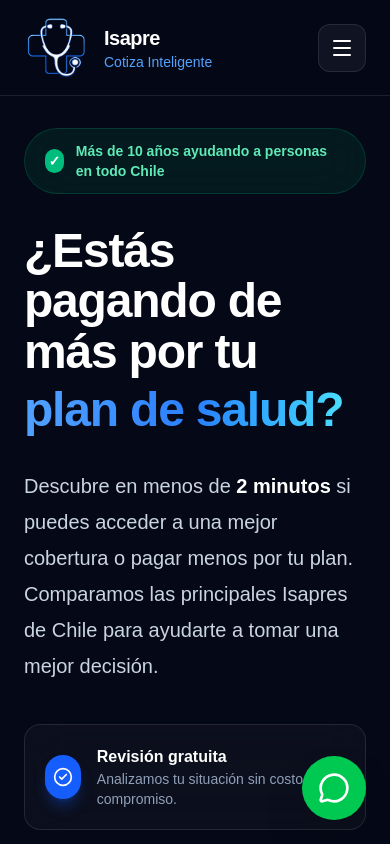
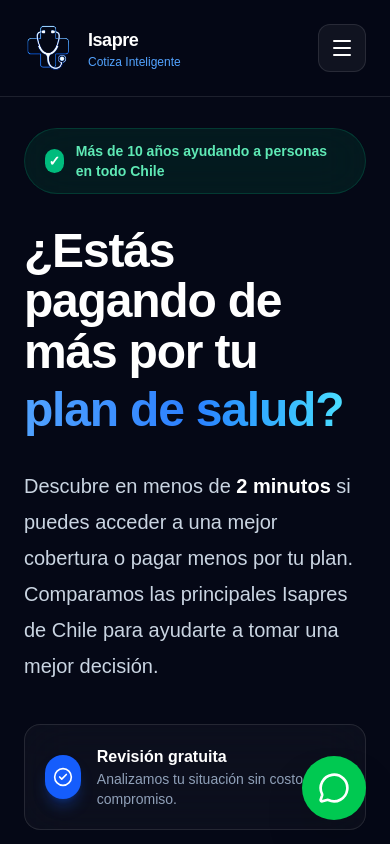
Before and after one commit to isaprecotizainteligente-hub/isapre-cotiza-inteligente, a Next.js app: page / in a window 390 px wide. Shown: the top 844 px of the page. Built offline with nearby package versions, Linux system fonts and the light colour scheme.

Commit message:
ajuste navbar movil

```diff
--- a/components/home/Navbar.tsx
+++ b/components/home/Navbar.tsx
@@ -47,18 +47,24 @@ export default function Navbar() {
       inset-x-0
       top-0
       z-50
-      h-24
       border-b
       border-white/10
-      bg-[#050816]/90
+      bg-[#050816]/95
       backdrop-blur-xl
       "
     >
 
       <Container>
 
-        <div className="flex h-24 items-center justify-between">
-
+        <div
+          className="
+          flex
+          min-h-24
+          items-center
+          justify-between
+          py-3
+          "
+        >
 
           {/* Logo */}
 
@@ -73,18 +79,39 @@ export default function Navbar() {
               alt="Isapre Cotiza Inteligente"
               width={80}
               height={80}
-              className="h-16 w-16 object-contain"
+              className="
+              h-12
+              w-12
+              object-contain
+              lg:h-16
+              lg:w-16
+              "
               priority
             />
 
 
             <div>
 
-              <h2 className="text-xl font-black tracking-tight text-white">
+              <h2
+                className="
+                text-lg
+                font-black
+                tracking-tight
+                text-white
+                lg:text-xl
+                "
+              >
                 Isapre
               </h2>
 
-              <p className="text-sm font-medium text-blue-400">
+              <p
+                className="
+                text-xs
+                font-medium
+                text-blue-400
+                lg:text-sm
+                "
+              >
                 Cotiza Inteligente
               </p>
 
@@ -94,7 +121,7 @@ export default function Navbar() {
 
 
 
-          {/* Menú Desktop */}
+          {/* Desktop */}
 
           <nav className="hidden items-center gap-10 lg:flex">
 
@@ -107,8 +134,7 @@ export default function Navbar() {
                 text-sm
                 font-medium
                 text-slate-300
-                transition-colors
-                duration-300
+                transition
                 hover:text-white
                 "
               >
@@ -123,7 +149,7 @@ export default function Navbar() {
 
 
 
-          {/* Botón CTA */}
+          {/* CTA */}
 
           <div className="hidden lg:block">
 
@@ -135,7 +161,7 @@ export default function Navbar() {
 
 
 
-          {/* Menú móvil */}
+          {/* Mobile */}
 
           <button
             onClick={() => setOpen(!open)}
@@ -169,13 +195,13 @@ export default function Navbar() {
 
 
 
-        {/* Menú móvil desplegable */}
+        {/* Menú móvil */}
 
         {open && (
 
           <div
             className="
-            mt-2
+            mb-4
             rounded-3xl
             border
             border-white/10
@@ -216,7 +242,6 @@ export default function Navbar() {
               ))}
 
 
-
               <Button
                 onClick={goToQuote}
                 className="mt-3 w-full"
@@ -229,11 +254,9 @@ export default function Navbar() {
 
             </nav>
 
-
           </div>
 
         )}
-
 
       </Container>
 
```
